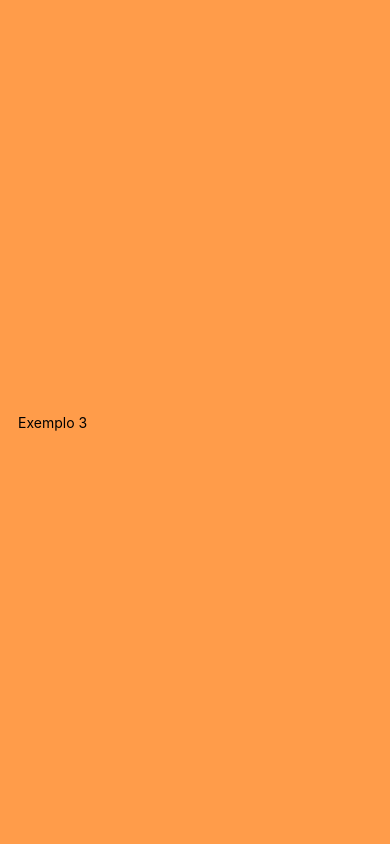
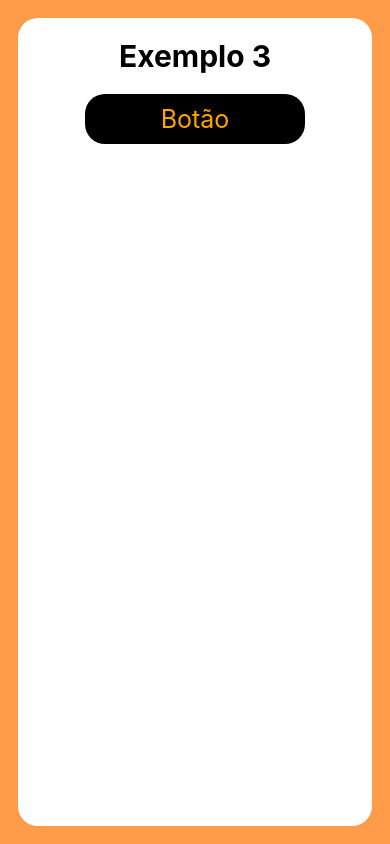
Before and after one commit to uhumrenan/aula_28_02_2024, a React Native app: screen / in a window 390 px wide. Built offline with nearby package versions, Linux system fonts and the light colour scheme.

Commit message:
Aula dia 20/03/2024

```diff
--- a/App.js
+++ b/App.js
@@ -19,7 +19,7 @@
   container: {
     flex: 1,
     backgroundColor: '#FF9C4A',
-    //alignItems: 'center',
+    alignItems: 'center',
     justifyContent: 'center',
     padding: 18,
   },
--- a/src/ex_3/index.js
+++ b/src/ex_3/index.js
@@ -1,9 +1,20 @@
 import {View, Text, Pressable} from 'react-native';
+import { TouchableOpacity } from 'react-native-web';
+
+import styles from './styles';
 
 export default function Exemplo_3 (){
+
+function mensagem () {
+    alert ('Aula de React-Native')
+}
+
     return (
-        <View>
-            <Text>Exemplo 3</Text>
+        <View style={styles.container}>
+            <Text style={styles.titulo}>Exemplo 3</Text>
+            <TouchableOpacity style={styles.botao} onPress={()=> mensagem()}>
+                <Text style={styles.txtBotao}>Botão</Text>
+            </TouchableOpacity>
         </View>
     );
 }
--- a/src/ex_3/styles.js
+++ b/src/ex_3/styles.js
@@ -0,0 +1,31 @@
+import { StyleSheet } from "react-native";
+
+const styles = StyleSheet.create({
+    container: {
+        flex: 1,
+        backgroundColor: 'white',
+        width: '100%',
+        borderRadius: 20,
+        alignItems: 'center',
+        padding: 20,
+    },
+    titulo:{
+        fontSize:30,
+        fontWeight: 'bold',
+    },
+    botao:{
+        width: '70%',
+        padding:10,
+        margin:20,
+        backgroundColor: 'black',
+        alignItems: 'center',
+        justifyContent: 'center',
+        borderRadius: 20,
+    },
+    txtBotao:{
+        fontSize:25,
+        color: 'orange',
+    }
+});
+
+export default styles;
```
